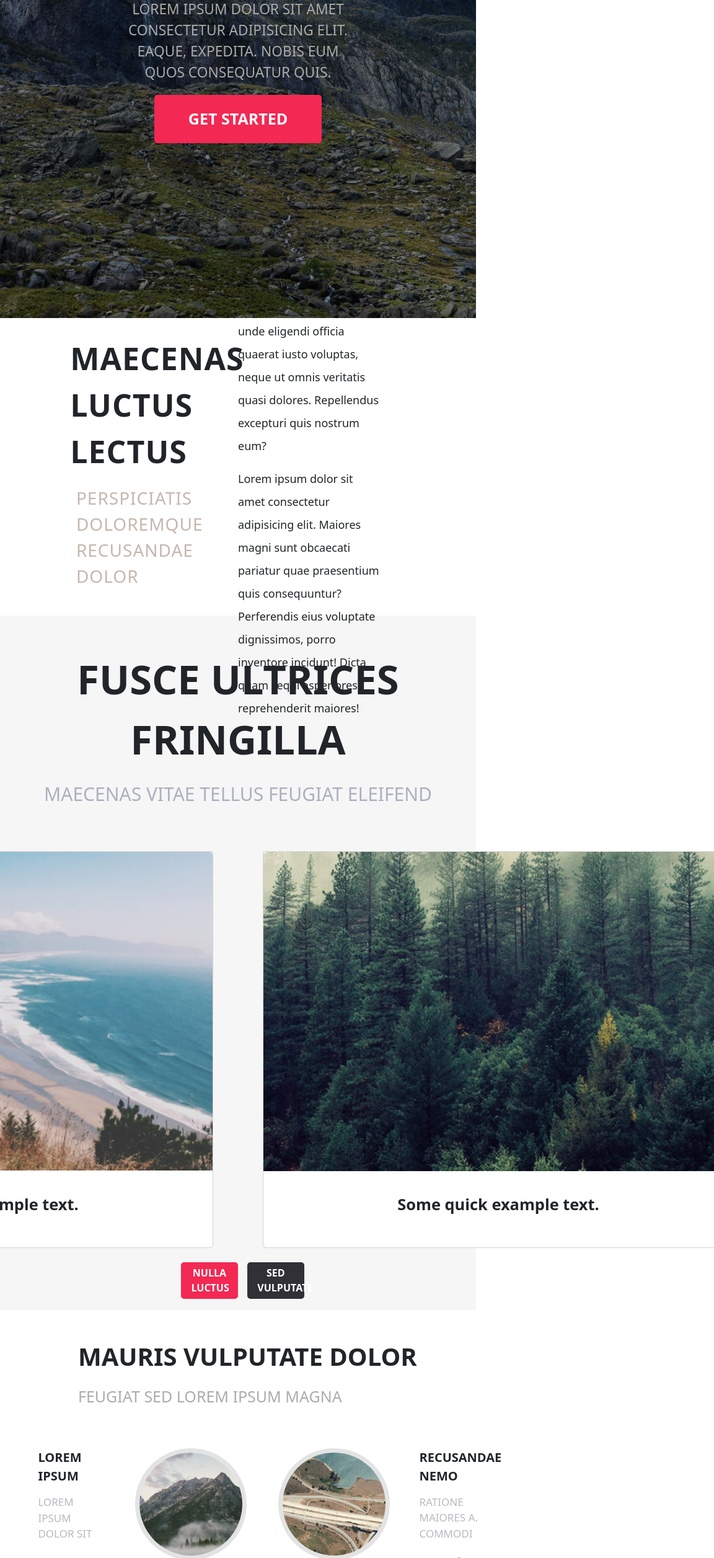
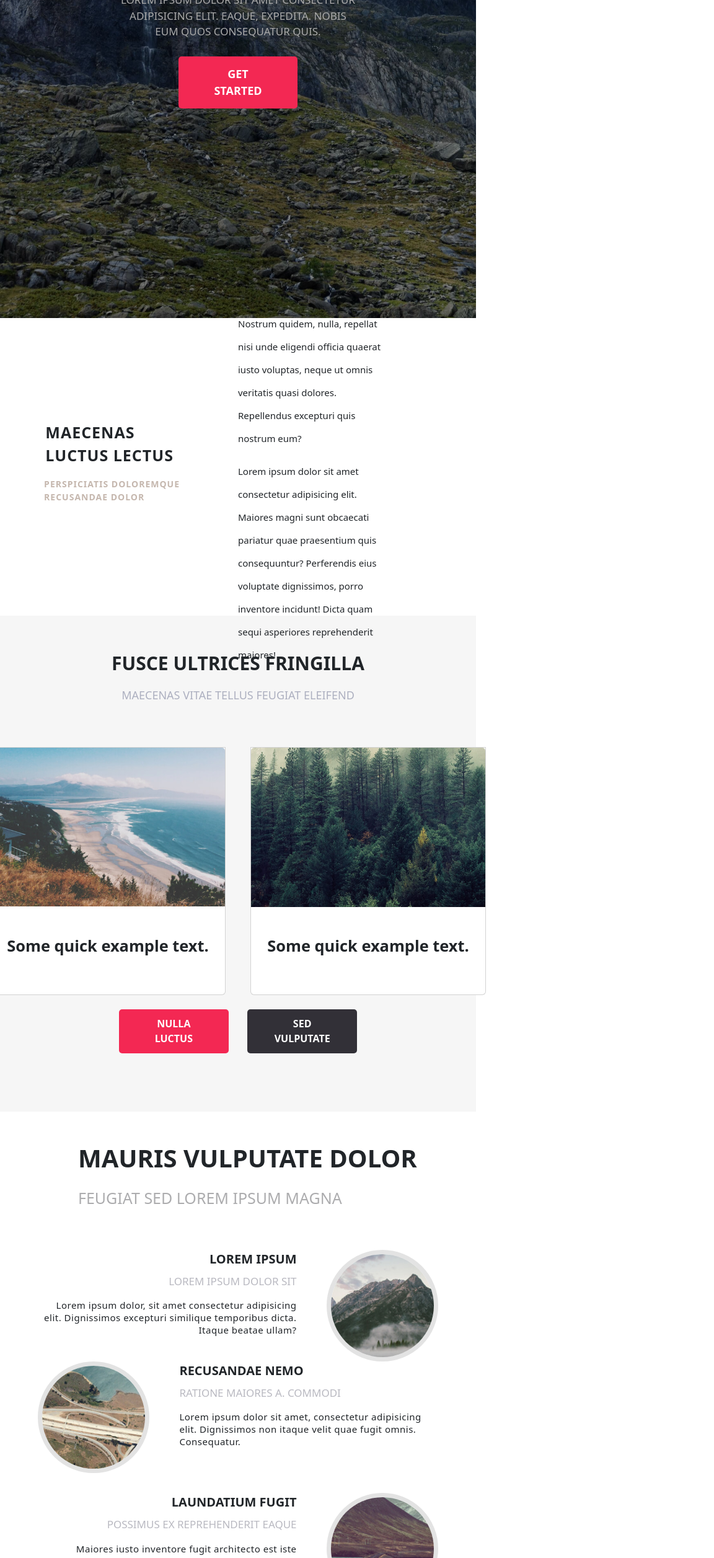
Before and after one commit to KadirDolek/Spatial-KD, a website: page index.html in a window 768 px wide. Shown: the part 287-2800 px from the top of the page at 62% size, 1152 px wide, since content can reach past the window. Drawn offline with nearby package versions, Linux system fonts and the light colour scheme.

Commit message:
fin partie media tablette

```diff
--- a/index.html
+++ b/index.html
@@ -30,7 +30,7 @@
       <header>
         <div class="divHeader">
           <h1> SPATIAL </h1>
-          <p class="text-center fs-4">Lorem ipsum dolor sit amet consectetur adipisicing elit. Eaque, expedita. Nobis eum quos consequatur quis.</p>
+          <p class="text-center">Lorem ipsum dolor sit amet consectetur adipisicing elit. Eaque, expedita. Nobis eum quos consequatur quis.</p>
           <button>GET STARTED</button>
         </div>
       </header>
--- a/src/sass/partials/_style.sass
+++ b/src/sass/partials/_style.sass
@@ -42,6 +42,7 @@ header
             margin-bottom: 5%
             font-weight: 100
             text-transform: uppercase
+            font-size: 25px
             color: rgb(170, 170, 170)
         button
             @include bouton
@@ -163,10 +164,10 @@ ul
             margin-bottom: 10%
         .sec4MoyenneDiv, .sec4MoyenneDiv2
             display: flex
+            flex-wrap: wrap
             gap: 10%
-            margin-bottom: 5%
             .sec4petitDiv, .sec4petitDiv2, .sec4petitDiv3, .sec4petitDiv4
-                width: 50%
+                width: 100%
                 .imgSection4
                     border-radius: 50%
                     border: solid 7px rgb(227, 227, 227)
@@ -247,3 +248,131 @@ footer
             border-left: 1px solid rgb(170, 170, 170,0.5)
             padding-left: 30px
             padding-right: 30px
+
+
+@media (min-width: 768px) and (max-width: 1024px)
+  header
+    .divHeader
+      @include flex-center
+      flex-direction: column
+      margin-top: 15%
+      padding-left: 25%
+      padding-right: 25%
+
+      h1
+        color: white
+        font-size: 45px
+        margin-bottom: 7%
+
+      p
+        color: rgb(170, 170, 170)  // Fixe la couleur ici
+        font-size: 17px
+        margin-bottom: 7%
+        font-weight: 400
+        text-transform: uppercase
+
+      button
+        background-color: rgb(243, 40, 83)
+        color: white
+        padding: 15px
+        padding-left: 40px
+        padding-right: 40px
+        border-radius: 5px
+        border: none
+        font-size: 18px
+        font-weight: bold
+
+  .sec2div2
+    font-size: 15px !important
+    margin-left: 10%
+    margin-bottom: 3%
+
+  .p1Sec2
+    font-size: 25px !important
+
+  .p2Sec2
+    font-size: 14px !important
+    font-weight: bold
+    margin-left: 5%
+
+  .sec2div1
+    margin-left: -10%
+  .Sec3
+    height: 100vh
+    background-color: rgb(246, 246, 246)
+    display: flex
+    align-items: center
+    flex-direction: column
+  #titreSection3
+    font-size: 30px !important
+
+  #s3div1
+    color: rgb(173, 176, 192)
+    font-size: 18px !important
+    font-weight: light
+  .card
+    width: 400px !important
+    height: 400px !important
+  button
+    width: 25vw !important
+    padding-top: 3%
+    padding-bottom: 3%
+    padding-left: 9%
+    padding-right: 9%
+    color: white
+    border: none
+    border-radius: 5px
+    font-weight: bold
+
+  .sec4MoyenneDiv, .sec4MoyenneDiv2
+            flex-wrap: none
+            gap: 10%
+            margin-bottom: 5%
+  .sec4petitDiv, .sec4petitDiv2, .sec4petitDiv3, .sec4petitDiv4
+            width: 100%
+  .imgSection4
+            border-radius: 50%
+            border: solid 7px rgb(227, 227, 227)
+            height: 180px
+  .divText4
+    display: flex
+    flex-wrap: wrap
+    #text4
+    flex-wrap: wrap
+    font-size: 20px
+    #text4bis
+        color: rgb(185, 185, 193)
+        font-size: 17px
+        margin-top: -2%
+    #text4bis2
+        font-size: 15px
+        letter-spacing: 0.5px
+        line-height: 20px
+  .divSec5
+        @include flex-center
+        flex-direction: column
+        color: white
+        position: relative
+        z-index:1
+        .textsec5
+            margin-top: 5%
+            font-size: 35px !important
+            margin-bottom: 2.5%
+        button
+            background-color: rgb(243, 40, 83)
+            color: white
+            padding: 20px
+            padding-left: 30px
+            padding-right: 3px
+            border-radius: 5px
+            border: none
+            font-size: 15px !important
+            color: white
+            margin-top: 3%
+
+        .textsec5bis
+            font-weight: 400
+            text-transform: uppercase
+            color: rgb(170, 170, 170)
+            font-size: 20px
+            letter-spacing: 0.5px
```
Also changed, not shown: public/styles/style.css, 1 other file.
